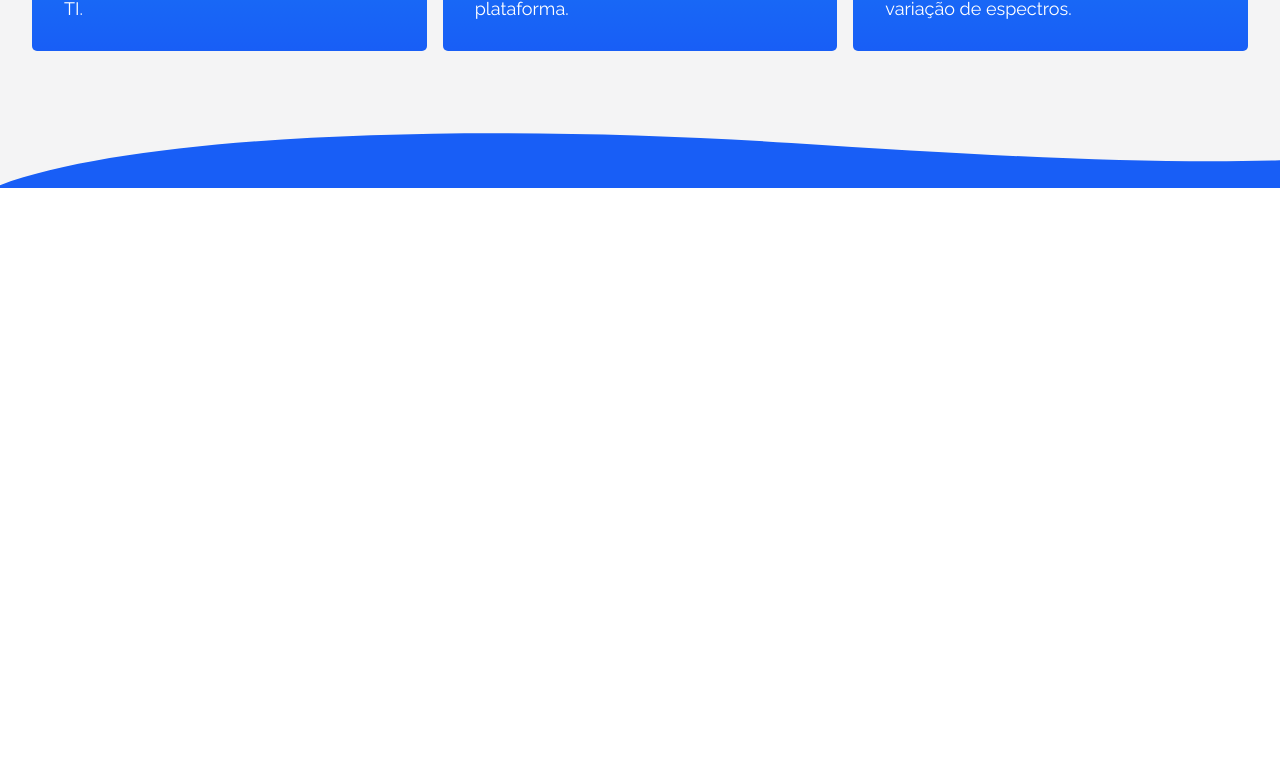
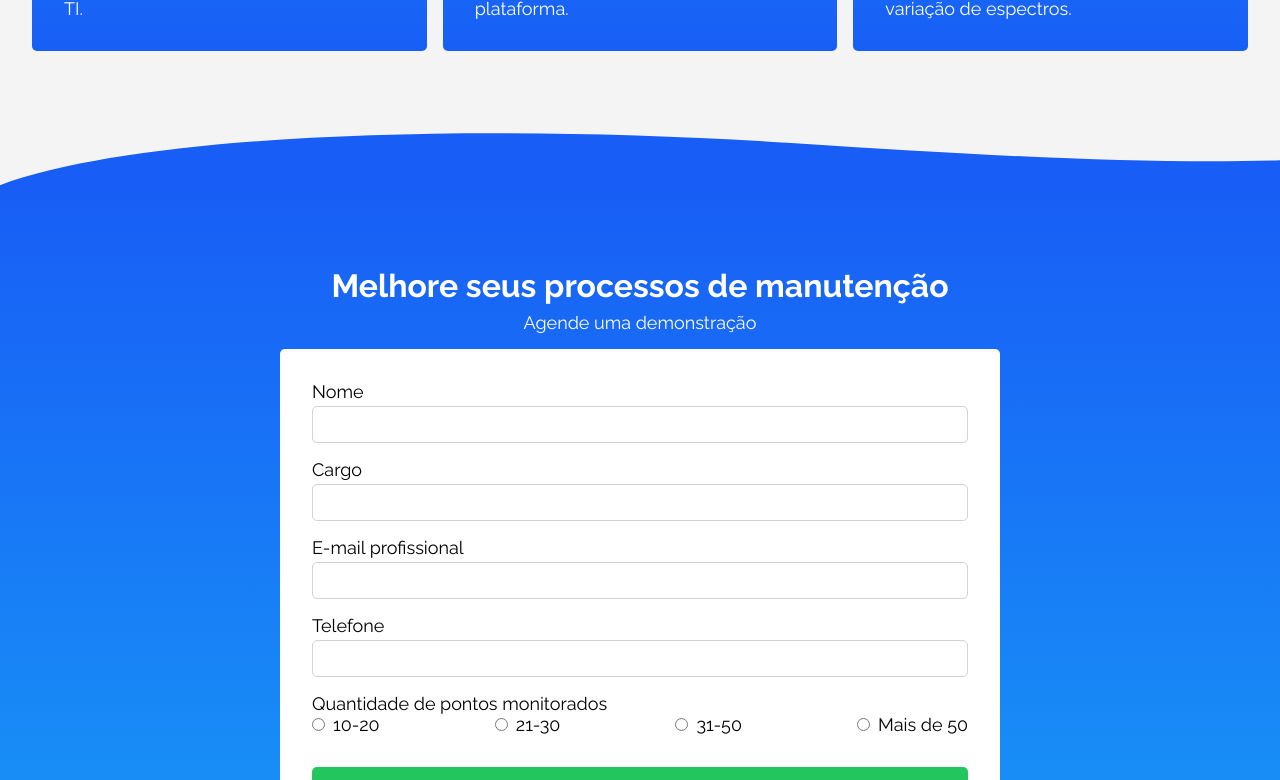
Before and after one commit to nakahwra/tractian-landing-page, a Next.js app: page / in a window 1280 px wide. Shown: the part 2000-2780 px from the top of the page. Before the commit the page ends 2188 px from the top, so only its background shows below. Built offline with nearby package versions, Linux system fonts and the light colour scheme.

Commit message:
💄 Create and stylize form section

```diff
--- /dev/null
+++ b/src/components/Form/Form.tsx
@@ -0,0 +1,58 @@
+import style from "./form.module.scss";
+
+export const Form = () => {
+    return (
+        <section className={style.formContainer}>
+            <h1>Melhore seus processos de manutenção</h1>
+            <p>Agende uma demonstração</p>
+
+            <div className={style.formContent}>
+                <form>
+                    <div className={style.personalInfo}>
+                        <label htmlFor="name">Nome</label>
+                        <input id="name" type="text"/>
+
+                        <label htmlFor="occupation">Cargo</label>
+                        <input id="occupation" type="text"/>
+
+                        <label htmlFor="email">E-mail profissional</label>
+                        <input id="email" type="email"/>
+
+                        <label htmlFor="tel">Telefone</label>
+                        <input id="tel" type="tel"/>
+                    </div>
+
+                    <span>Quantidade de pontos monitorados</span>
+                    <div className={style.pontos}>
+                        <div>
+                            <label>
+                                <input name="machines" type="radio"/>
+                                10-20
+                            </label>
+                        </div>
+                        <div>
+                            <label>
+                                <input name="machines" type="radio"/>
+                                21-30
+                            </label>
+                        </div>
+                        <div>
+                            <label>
+                                <input name="machines" type="radio"/>
+                                31-50
+                            </label>
+                        </div>
+                        <div>
+                            <label>
+                                <input name="machines" type="radio"/>
+                                    Mais de 50
+                                </label>
+                        </div>
+                    </div>
+
+                    <button>Agendar demonstração</button>
+                </form>
+            </div>
+        </section>
+    );
+}
--- /dev/null
+++ b/src/components/Form/form.module.scss
@@ -0,0 +1,82 @@
+.formContainer {
+    padding: 5rem 2rem;
+    background: linear-gradient(var(--blue-500), var(--blue-300));
+    text-align: center;
+
+    color: var(--white);
+
+    h1 {
+        font-size: 2rem;
+    }
+
+    p {
+        font-size: 1.125rem;
+        margin-top: 0.5rem;
+    }
+
+    .formContent {
+        max-width: 720px;
+        margin: 1rem auto 0;
+
+        text-align: left;
+
+        form {
+            padding: 2rem;
+            border-radius: 5px;
+
+            background: var(--white);
+            color: var(--black);
+
+            label, span {
+                font-size: 1.125rem;
+            }
+
+            .personalInfo {
+                input {
+                    width: 100%;
+                    border: 1px solid var(--gray-600);
+                    border-radius: 5px;
+                    padding: 0.5rem;
+                    margin: 0.25rem 0 1rem;
+                }
+            }
+
+            .pontos {
+                display: flex;
+                justify-content: space-between;
+
+                input {
+                    margin-right: 0.5rem;
+                }
+            }
+        }
+
+        button {
+            width: 100%;
+            margin-top: 2rem;
+            padding: 0.75rem 0.5rem;
+            border: 0;
+            border-radius: 5px;
+
+            background-color: var(--green-500);
+            color: var(--white);
+            font-weight: bold;
+        }
+    }
+}
+
+@media (max-width: 768px) {
+    .formContainer {
+        .formContent {
+            form {
+                .pontos {
+                    flex-direction: column;
+
+                    input {
+                        margin: .75rem .5rem 0 0;
+                    }
+                }
+            }
+        }
+    }
+}
--- /dev/null
+++ b/src/components/Form/index.ts
@@ -0,0 +1 @@
+export * from "./Form";
--- a/src/pages/index.tsx
+++ b/src/pages/index.tsx
@@ -1,5 +1,6 @@
 import { About } from '../components/About';
 import { BorderShape } from '../components/BorderShape';
+import { Form } from '../components/Form';
 import { Hero } from '../components/Hero/index';
 import { Product } from '../components/Product';
 
@@ -11,6 +12,7 @@ export default function Home() {
       <About />
       <Product />
       <BorderShape path="images/wave-bottom-blue.svg" background="#f4f4f5" bottom={true} />
+      <Form />
     </>
   )
 }
--- a/src/styles/global.scss
+++ b/src/styles/global.scss
@@ -9,8 +9,9 @@
     --white: #fff;
 
     --gray-500: #f4f4f5;
+    --gray-600: #d3d3d3;
 
-    --blue-300: #18b3f6;
+    --blue-300: #1899F6;
     --blue-500: #185ef6;
 
     --green-500: #22c55e;
```
